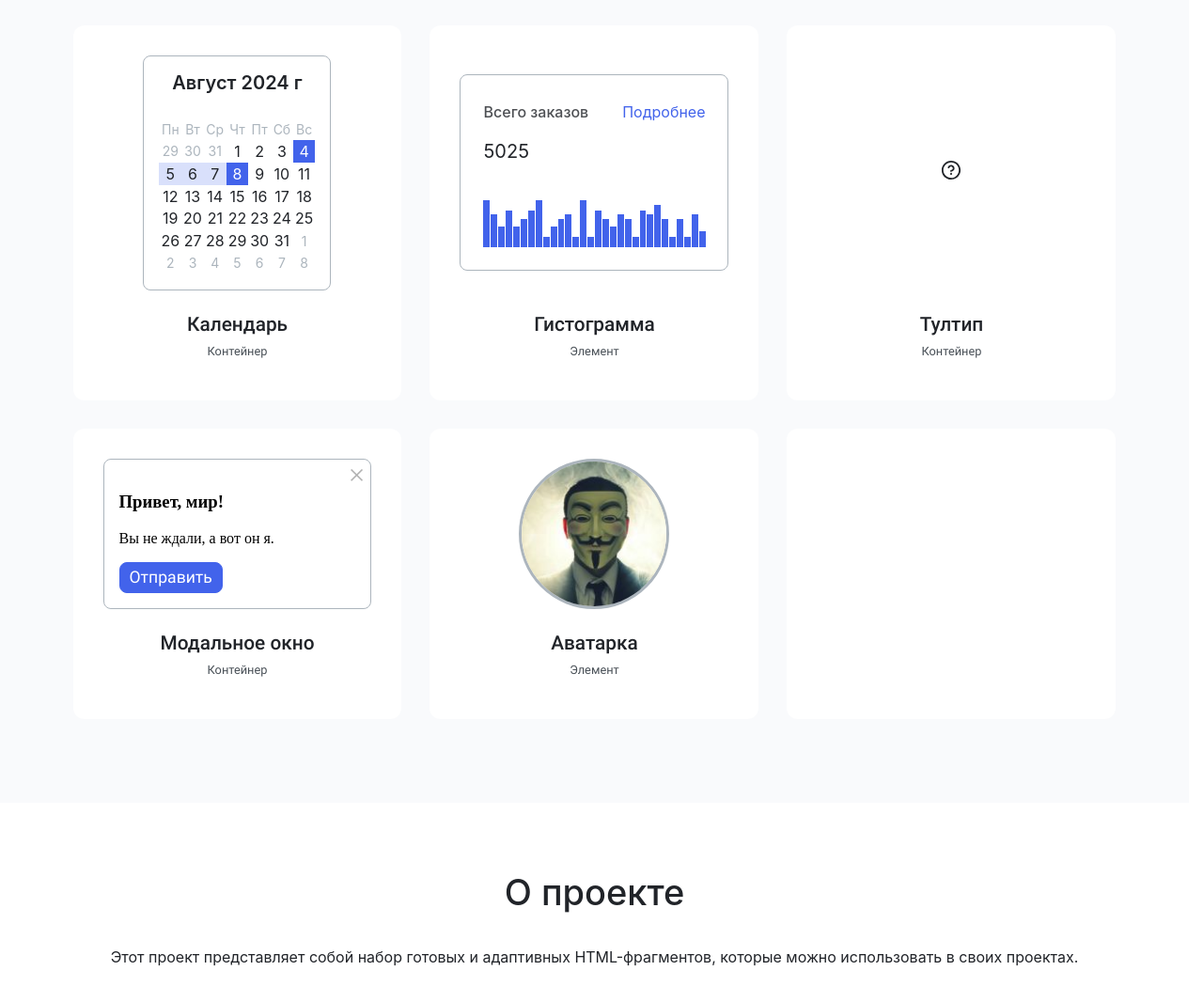
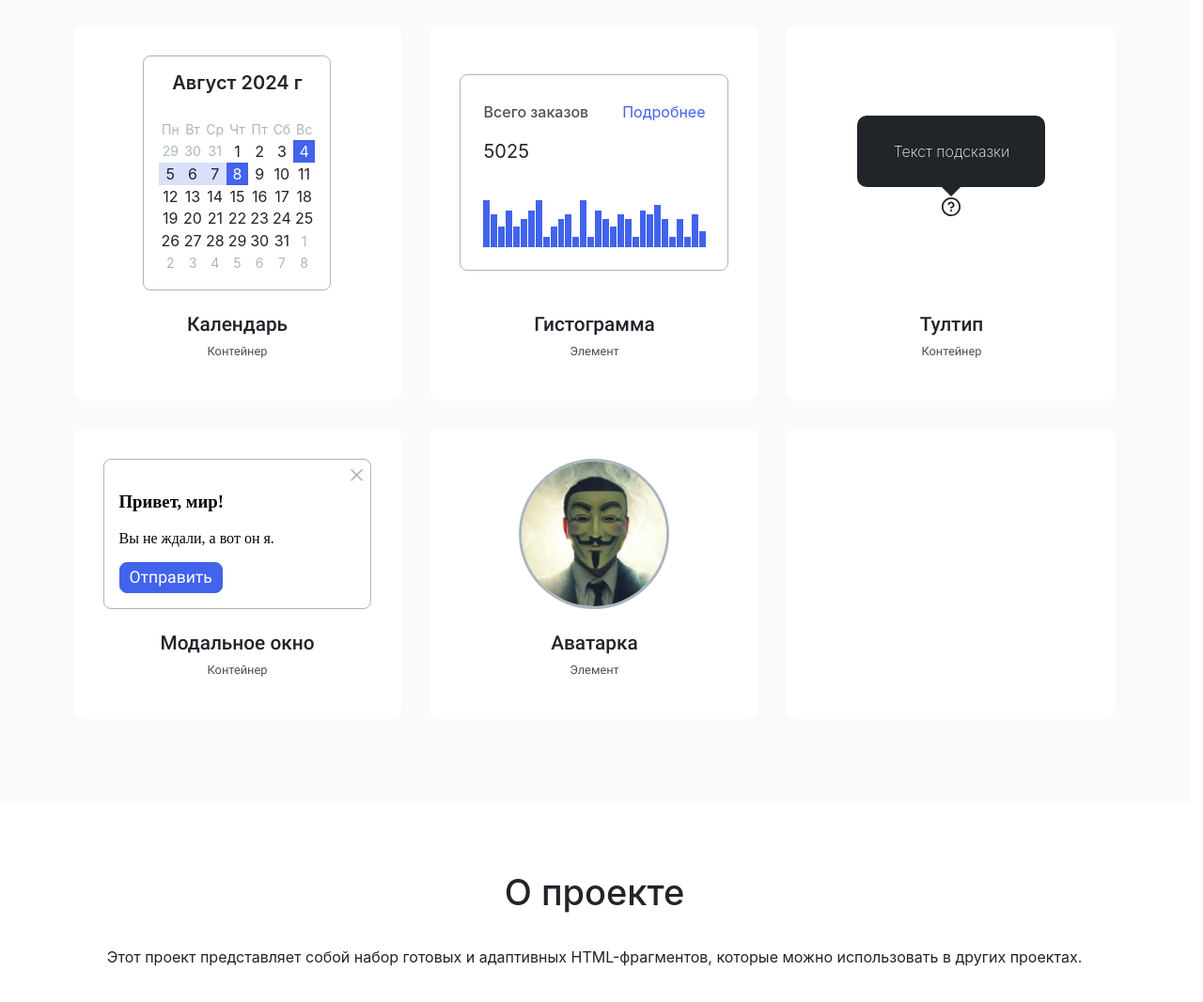
Before and after one commit to EvgLip/components-library, a plain HTML site: page Index.html in a window 1280 px wide. Shown: the part 340-1406 px from the top of the page at 94% size. Drawn offline with Linux system fonts and the light colour scheme; a web font is replaced by a local one.

Commit message:
на index.html исправлена ошибка (в атрибуте класса tooltip-container) стояла точка

```diff
--- a/Index.html
+++ b/Index.html
@@ -158,7 +158,7 @@
           <!--Тултип-->
           <a href="#" class="card">
             <div class="card__content">
-              <div class=".tooltip-container">
+              <div class="tooltip-container">
                 <article class="tooltip">
                   <div class="tooltip__triger"></div>
                   <div class="tooltip__bubble tooltip__bubble_show tooltip__bubble_top">
@@ -236,7 +236,7 @@
       <div class="container">
         <h2 class="footer__title_index">О проекте</h2>
         <p class="footer__description_index">
-          Этот проект представляет собой набор готовых и адаптивных HTML-фрагментов, которые можно использовать в своих проектах.
+          Этот проект представляет собой набор готовых и адаптивных HTML-фрагментов, которые можно использовать в других проектах.
         </p>
       </div> <!-- container -->
     </footer>
--- a/index.css
+++ b/index.css
@@ -1,4 +1,4 @@
-.tooltip-container .tooltip__bubble {
+.tooltip-container .tooltip__bubble_show {
   display: block;
 }
 
```
